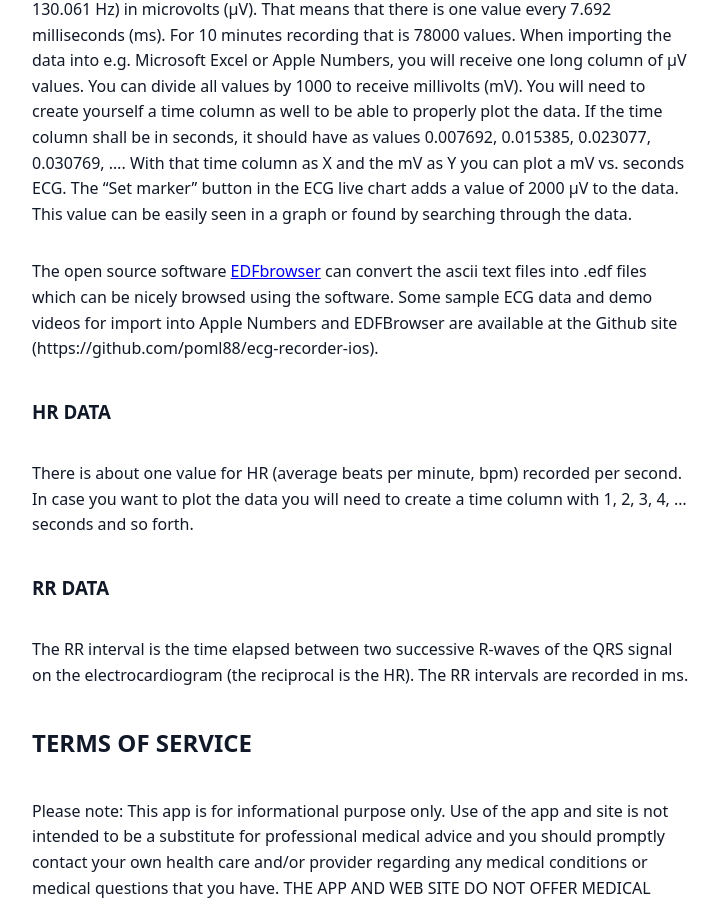
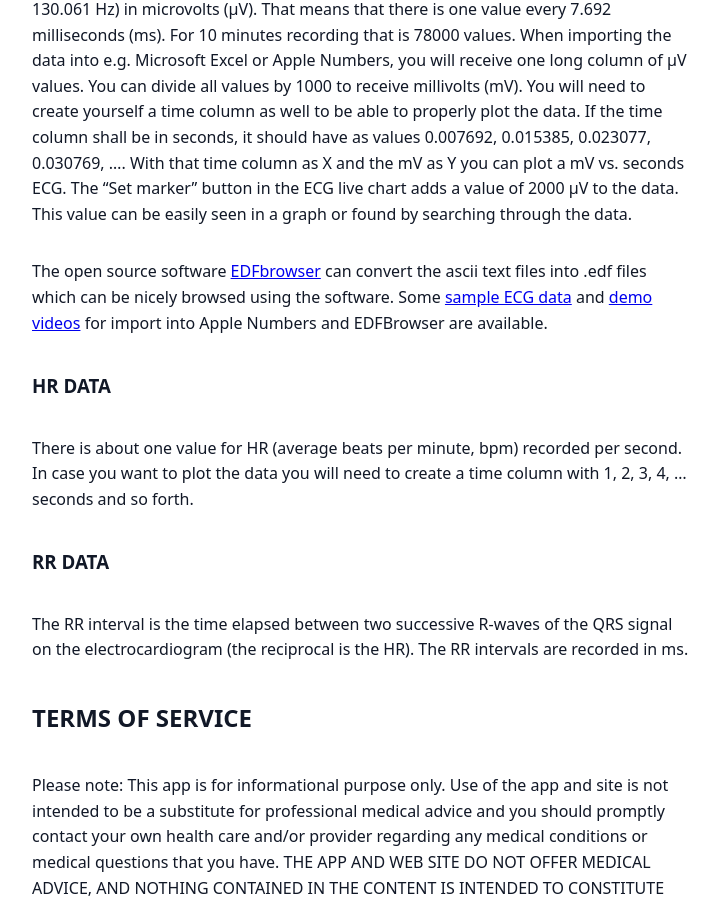
Before and after one commit to poml88/ecg-recorder-ios, a Jekyll site: the page built from index.md, in a window 1280 px wide and 900 px high, scrolled down 1834 px. Shown: the whole window, without its empty margins (132-850 px from the left). Built offline with Jekyll 4.4.1, drawn with Linux system fonts in a browser that asks for light colours.

Commit message:
Update index.md

```diff
--- a/index.md
+++ b/index.md
@@ -29,7 +29,7 @@ If the user has an active subscription "Enable premium features" (IN-APP purchas
 According to specifications ECG data is collected at a rate of 130 Hz (my device works at 130.061 Hz) in microvolts (µV). That means that there is one value every 7.692 milliseconds (ms). For 10 minutes recording that is 78000 values. When importing the data into e.g. Microsoft Excel or Apple Numbers, you will receive one long column of µV values. You can divide all values by 1000 to receive millivolts (mV). You will need to create yourself a time column as well to be able to properly plot the data. If the time column shall be in seconds, it should have as values 0.007692, 0.015385, 0.023077, 0.030769, …. With that time column as X and the mV as Y you can plot a mV vs. seconds ECG.
 The "Set marker" button in the ECG live chart adds a value of 2000 µV to the data. This value can be easily seen in a graph or found by searching through the data.
 
-The open source software [EDFbrowser](https://www.teuniz.net/edfbrowser) can convert the ascii text files into .edf files which can be nicely browsed using the software. Some sample ECG data and demo videos for import into Apple Numbers and EDFBrowser are available at the Github site (https://github.com/poml88/ecg-recorder-ios).
+The open source software [EDFbrowser](https://www.teuniz.net/edfbrowser) can convert the ascii text files into .edf files which can be nicely browsed using the software. Some [sample ECG data](ecg-examples/examples.html) and [demo videos](demo-video/videos.html) for import into Apple Numbers and EDFBrowser are available.
 
 ### HR DATA
 There is about one value for HR (average beats per minute, bpm) recorded per second. In case you want to plot the data you will need to create a time column with 1, 2, 3, 4, … seconds and so forth.
```
